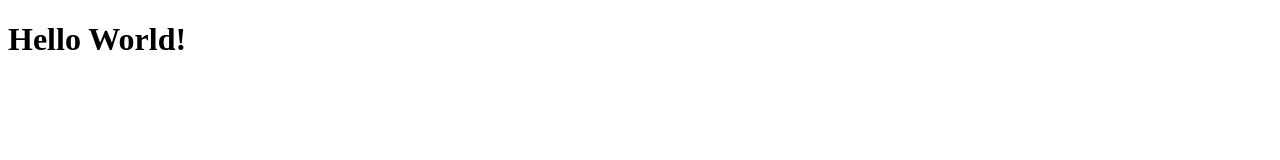
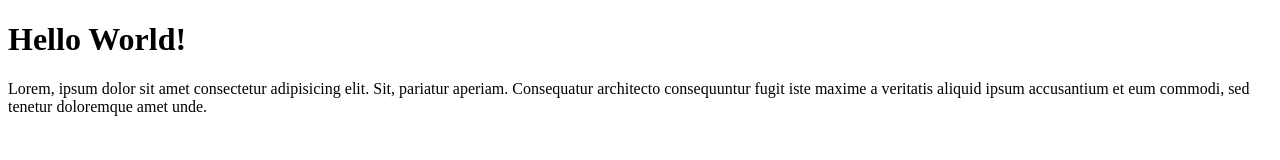
Before and after one commit to bayuwpabisa/wpu-git-test, a plain HTML site: page index.html in a window 1280 px wide. Drawn offline with Linux system fonts and the light colour scheme.

Commit message:
menambahkan paragraf

```diff
--- a/index.html
+++ b/index.html
@@ -8,5 +8,6 @@
 </head>
 <body>
     <h1>Hello World!</h1>
+    <p>Lorem, ipsum dolor sit amet consectetur adipisicing elit. Sit, pariatur aperiam. Consequatur architecto consequuntur fugit iste maxime a veritatis aliquid ipsum accusantium et eum commodi, sed tenetur doloremque amet unde.</p>
 </body>
 </html>
```
